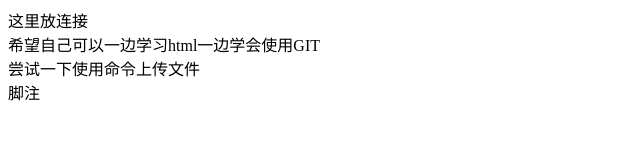
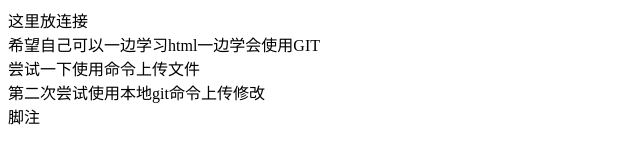
Before and after one commit to waterHolaHola/helloWorld, a plain HTML site: page LearnHtml/index.html in a window 1280 px wide. Shown: the whole page, without its empty margins (0-640 px from the left). Drawn offline with Linux system fonts and the light colour scheme.

Commit message:
使用本地git

```diff
--- a/LearnHtml/index.html
+++ b/LearnHtml/index.html
@@ -11,6 +11,7 @@
 				希望自己可以一边学习html一边学会使用GIT
 			</div>
 			<div>尝试一下使用命令上传文件</div>
+			<div>第二次尝试使用本地git命令上传修改</div>
 		</section>
 		<footer>脚注</footer>
 	</body>
```
Also changed, not shown: readme.txt (added).
